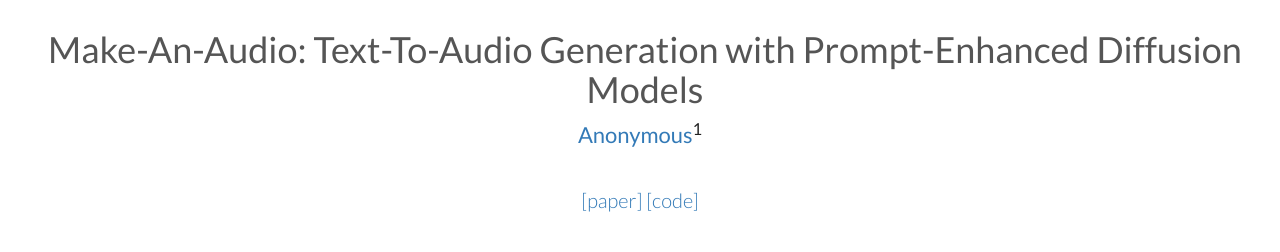
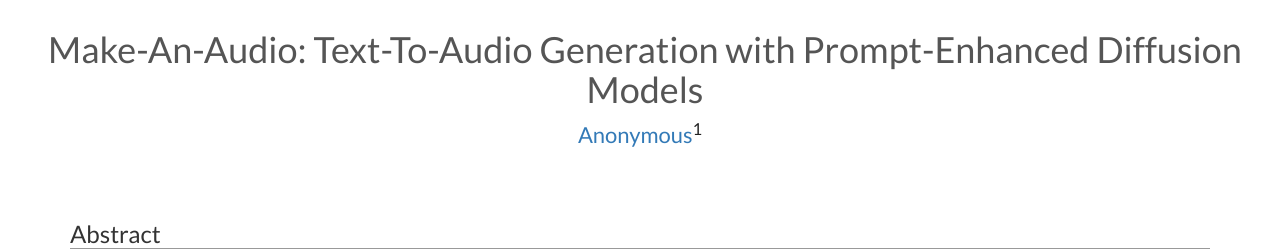
Before and after one commit to Make-An-Audio/Make-An-Audio.github.io, a plain HTML site: page index.html in a window 1280 px wide. Shown: the top 252 px of the page. Drawn offline with nearby package versions, Linux system fonts and the light colour scheme.

Commit message:
Update index.html

```diff
--- a/index.html
+++ b/index.html
@@ -24,11 +24,6 @@
 
                 <br>
 
-
-                <div class="assets">
-                    <a href="https://openreview.net/forum?id=Srbl4AuTyd" target="_blank">[paper]</a>
-                    <a href="待定" target="_blank">[code]</a>
-                </div>
             </div>
         </div>
 
```
